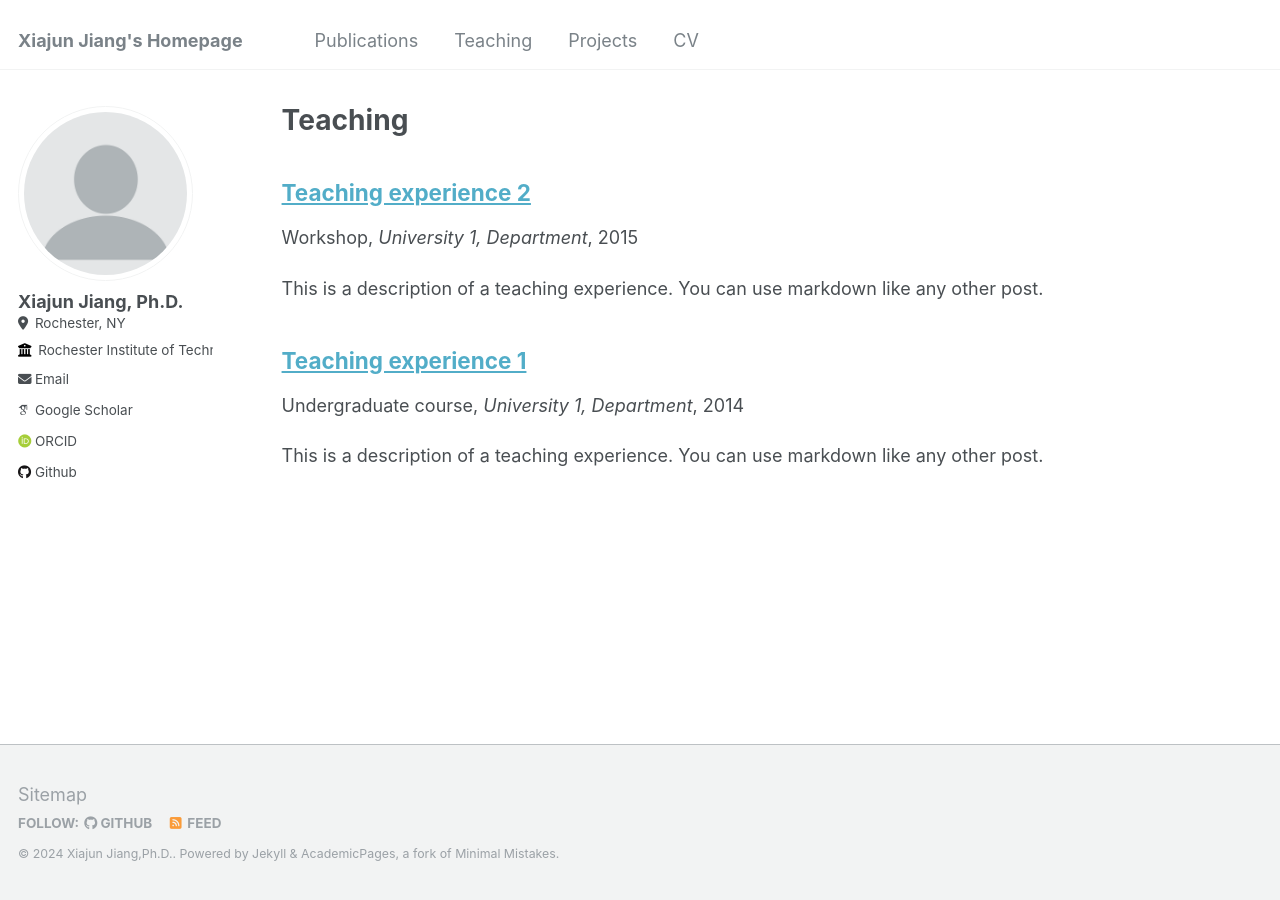
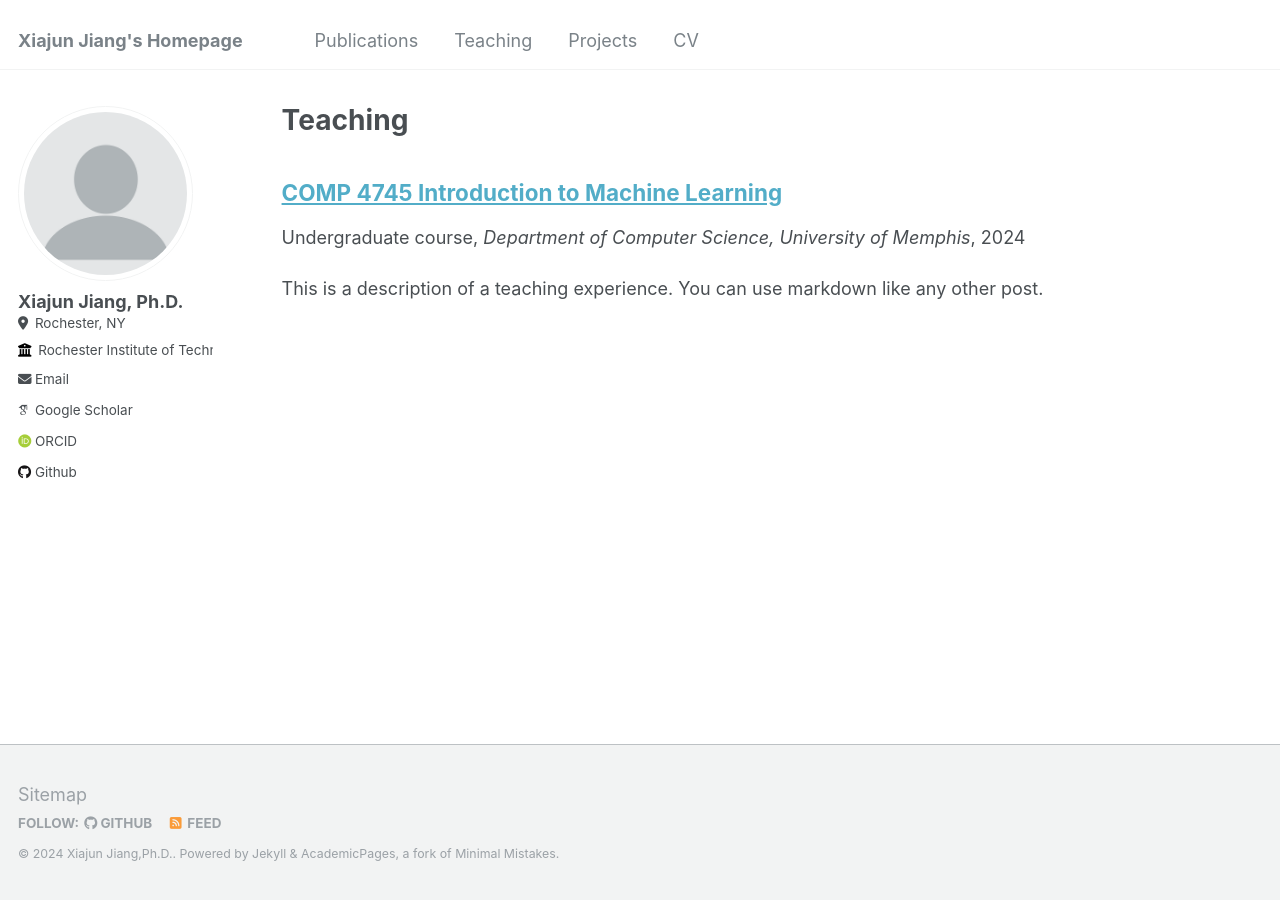
Before and after one commit to john-x-jiang/john-x-jiang.github.io, a Jekyll site: the page built from _pages/teaching.html, in a window 1280 px wide. Built offline with Jekyll 4.4.1, drawn with Linux system fonts in a browser that asks for light colours; some web fonts are replaced.

Commit message:
update teaching

```diff
--- a/_teaching/2015-spring-teaching-2.md
+++ /dev/null
@@ -1,20 +0,0 @@
----
-title: "Teaching experience 2"
-collection: teaching
-type: "Workshop"
-permalink: /teaching/2015-spring-teaching-1
-venue: "University 1, Department"
-date: 2015-01-01
-location: "City, Country"
----
-
-This is a description of a teaching experience. You can use markdown like any other post.
-
-Heading 1
-======
-
-Heading 2
-======
-
-Heading 3
-======
--- a/_teaching/2014-spring-teaching-1.md
+++ b/_teaching/2024-fall-ML.md
@@ -1,11 +1,11 @@
 ---
-title: "Teaching experience 1"
+title: "COMP 4745 Introduction to Machine Learning"
 collection: teaching
 type: "Undergraduate course"
-permalink: /teaching/2014-spring-teaching-1
-venue: "University 1, Department"
-date: 2014-01-01
-location: "City, Country"
+permalink: /teaching/2014-fall-ML
+venue: "Department of Computer Science, University of Memphis"
+date: 2024-08-01
+location: "Memphis, TN"
 ---
 
 This is a description of a teaching experience. You can use markdown like any other post.
```
